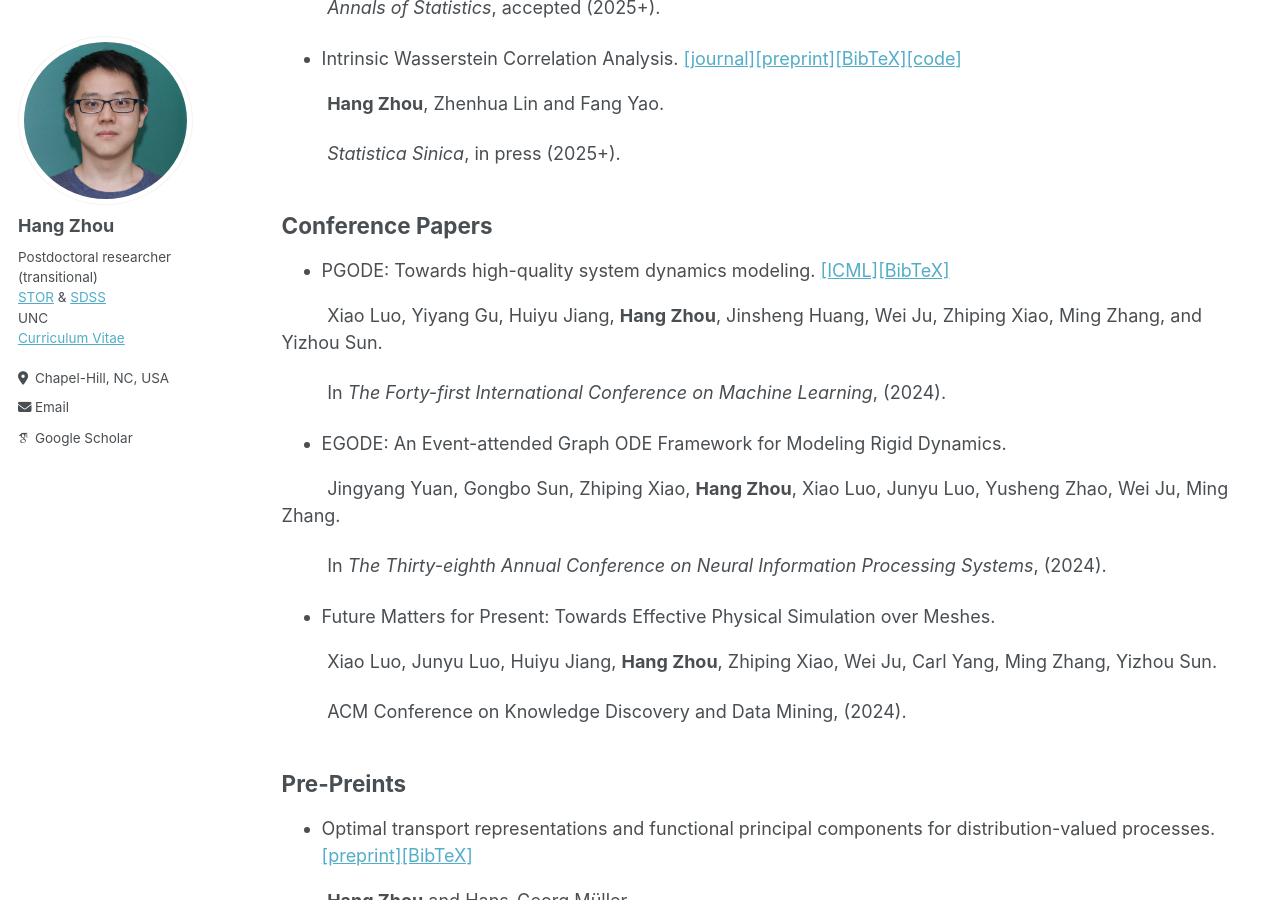
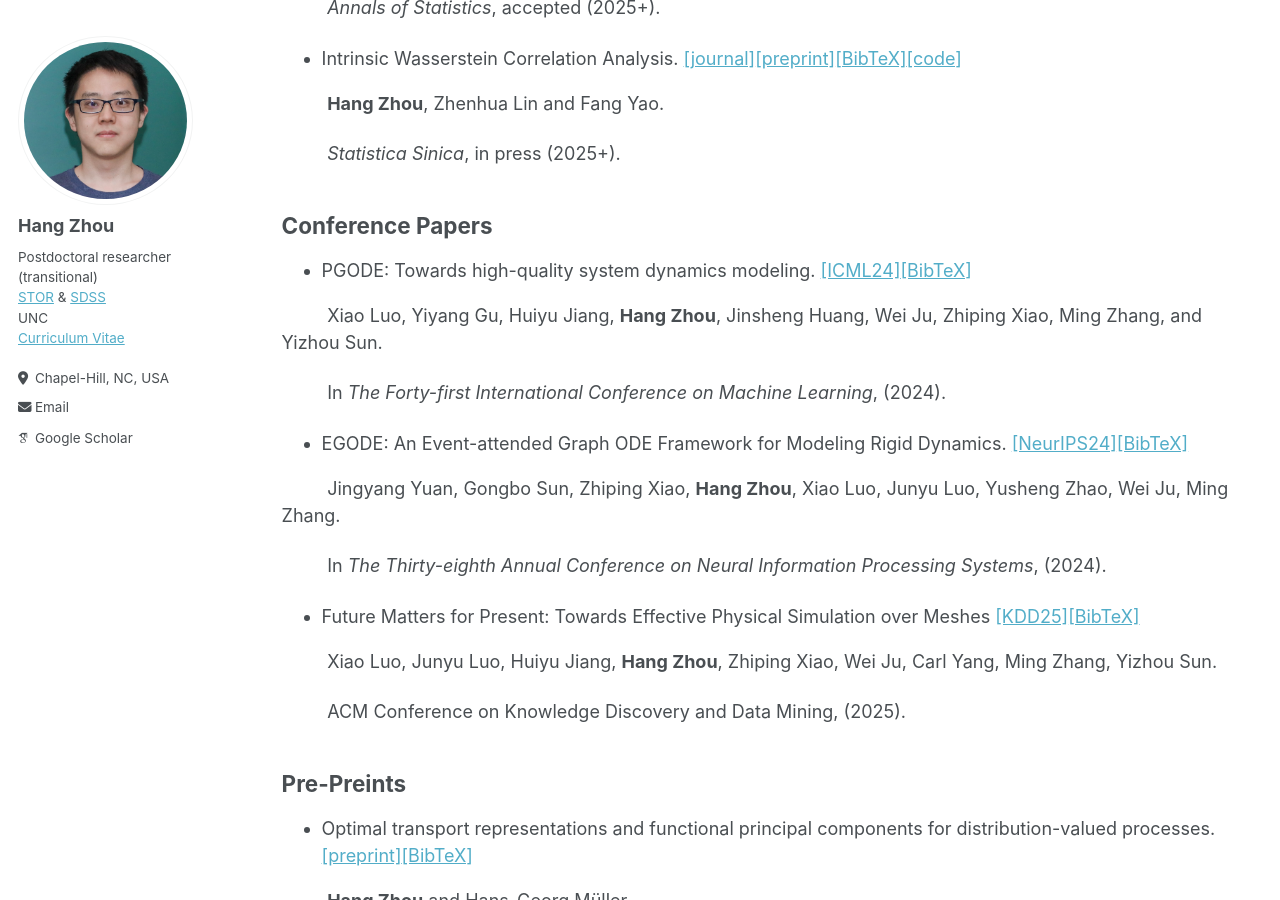
Before and after one commit to hg-zh/hg-zh.github.io, a Jekyll site: the page built from _pages/publications.md, in a window 1280 px wide and 900 px high, scrolled down 1212 px. Built offline with Jekyll 4.4.1, drawn with Linux system fonts in a browser that asks for light colours; some web fonts are replaced.

Commit message:
Update publications.md

```diff
--- a/_pages/publications.md
+++ b/_pages/publications.md
@@ -58,32 +58,25 @@ author_profile: true
 
 
 
-
-
-
-
-
-
-
 ## Conference Papers
 
-- PGODE: Towards high-quality system dynamics modeling. [\[ICML\]](https://openreview.net/forum?id=jrE7geZekq)[\[BibTeX\]](https://hg-zh.github.io/files/PGODE)
+- PGODE: Towards high-quality system dynamics modeling. [\[ICML24\]](https://openreview.net/forum?id=jrE7geZekq)[\[BibTeX\]](https://hg-zh.github.io/files/PGODE)
 
 &nbsp;&nbsp;&nbsp;&nbsp;&nbsp;&nbsp;&nbsp;&nbsp; Xiao Luo, Yiyang Gu, Huiyu Jiang, **Hang Zhou**, Jinsheng Huang, Wei Ju, Zhiping Xiao, Ming Zhang, and Yizhou Sun.
 
 &nbsp;&nbsp;&nbsp;&nbsp;&nbsp;&nbsp;&nbsp;&nbsp; In *The Forty-first International Conference on Machine Learning*, (2024).
 
-- EGODE: An Event-attended Graph ODE Framework for Modeling Rigid Dynamics.
+- EGODE: An Event-attended Graph ODE Framework for Modeling Rigid Dynamics. [\[NeurIPS24\]](https://openreview.net/forum?id=js5vZtyoIQ&noteId=a1yKzpeLXQ)[\[BibTeX\]](https://hg-zh.github.io/files/EGODE)
 
 &nbsp;&nbsp;&nbsp;&nbsp;&nbsp;&nbsp;&nbsp;&nbsp; Jingyang Yuan, Gongbo Sun, Zhiping Xiao, **Hang Zhou**, Xiao Luo, Junyu Luo, Yusheng Zhao, Wei Ju, Ming Zhang.
 
 &nbsp;&nbsp;&nbsp;&nbsp;&nbsp;&nbsp;&nbsp;&nbsp; In *The Thirty-eighth Annual Conference on Neural Information Processing Systems*, (2024).
 
-- Future Matters for Present: Towards Effective Physical Simulation over Meshes.
+- Future Matters for Present: Towards Effective Physical Simulation over Meshes [\[KDD25\]](https://dl.acm.org/doi/10.1145/3690624.3709340)[\[BibTeX\]](https://hg-zh.github.io/files/FMP)
 
 &nbsp;&nbsp;&nbsp;&nbsp;&nbsp;&nbsp;&nbsp;&nbsp; Xiao Luo, Junyu Luo, Huiyu Jiang, **Hang Zhou**, Zhiping Xiao, Wei Ju, Carl Yang, Ming Zhang, Yizhou Sun.
 
-&nbsp;&nbsp;&nbsp;&nbsp;&nbsp;&nbsp;&nbsp;&nbsp; ACM Conference on Knowledge Discovery and Data Mining, (2024).
+&nbsp;&nbsp;&nbsp;&nbsp;&nbsp;&nbsp;&nbsp;&nbsp; ACM Conference on Knowledge Discovery and Data Mining, (2025).
 
 ## Pre-Preints
 
```
